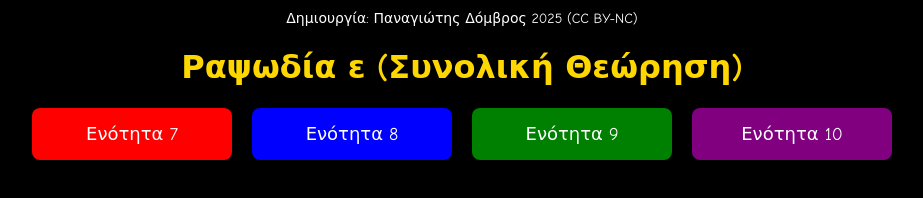
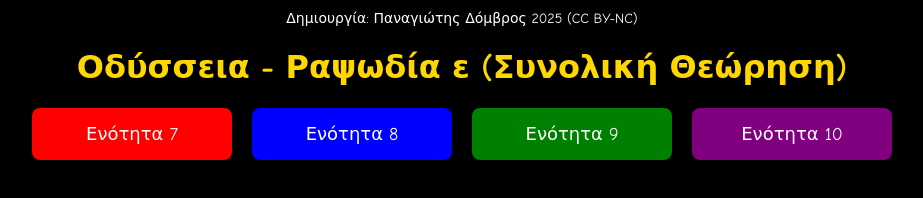
Before and after one commit to pdomvros/odyssey5-collective, a plain HTML site: page index.html in a window 1280 px wide. Shown: the whole page, without its empty margins (178-1101 px from the left). Drawn offline with Linux system fonts and the light colour scheme.

Commit message:
Update index.html

```diff
--- a/index.html
+++ b/index.html
@@ -3,7 +3,7 @@
 <head>
     <meta charset="UTF-8">
     <meta name="viewport" content="width=device-width, initial-scale=1.0">
-    <title>Ραψωδία ε (Συνολική Θεώρηση)</title>
+    <title>Οδύσσεια - Ραψωδία ε (Συνολική Θεώρηση)</title>
     <style>
         body {
             text-align: center;
@@ -45,7 +45,7 @@
 </head>
 <body>
     <div class="author">Δημιουργία: Παναγιώτης Δόμβρος 2025 (CC BY-NC)</div>
-    <h1>Ραψωδία ε (Συνολική Θεώρηση)</h1>
+    <h1>Οδύσσεια - Ραψωδία ε (Συνολική Θεώρηση)</h1>
 
     <div class="button-container">
         <button class="nav-button button1" onclick="window.location.href='https://pdomvros.github.io/odyssey5a/'">Ενότητα 7</button>
```
